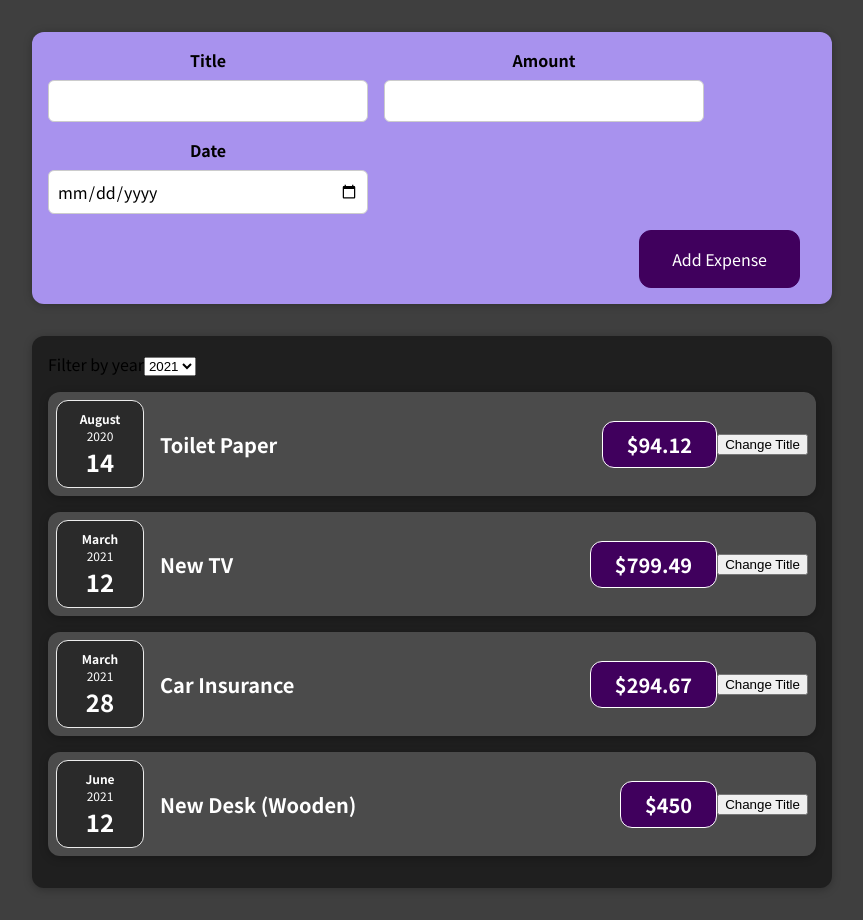
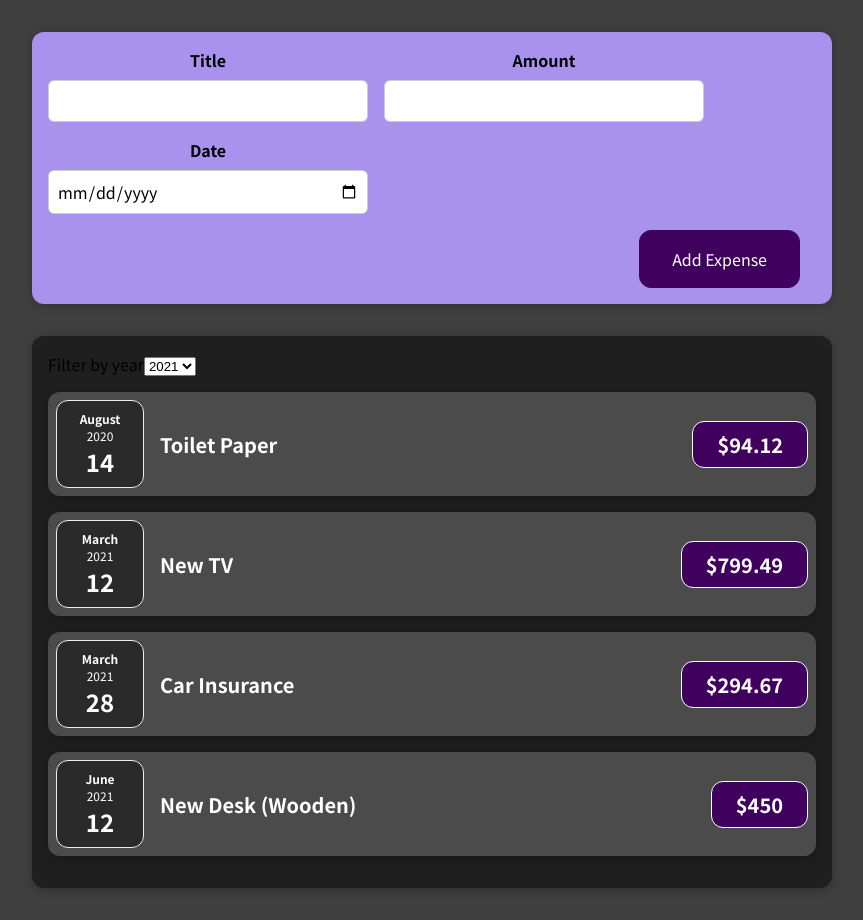
Before and after one commit to rveliza/react-expenses, a React (Create React App) app: page / in a window 1280 px wide. Shown: the whole page, without its empty margins (208-1071 px from the left). Built offline with nearby package versions, Linux system fonts and the light colour scheme.

Commit message:
Stateless vs Stateful components

```diff
--- a/src/components/Expenses/ExpenseItem.jsx
+++ b/src/components/Expenses/ExpenseItem.jsx
@@ -1,26 +1,17 @@
 import './ExpenseItem.css';
 import Card from '../UI/Card';
-import { useState } from 'react'; // allow us to define values as state
 
 import ExpenseDate from './ExpenseDate';
 
 const ExpenseItem = (props) => {
-    // let title = props.title;
-    const [title, setTitle] = useState(props.title); // returns an array, first value is the variable itself, second is the updating function.
-
-    const clickHandler = () => {
-        setTitle('Updated!')
-        console.log(title)
-    }
 
     return (
         <Card className='expense-item'>
             <ExpenseDate date={props.date} />
             <div className='expense-item__description'>
-                <h2>{title}</h2>
+                <h2>{props.title}</h2>
                 <div className='expense-item__price'>${props.amount}</div>
             </div>
-            <button onClick={clickHandler}>Change Title</button>
         </Card>
     );
 }
```
